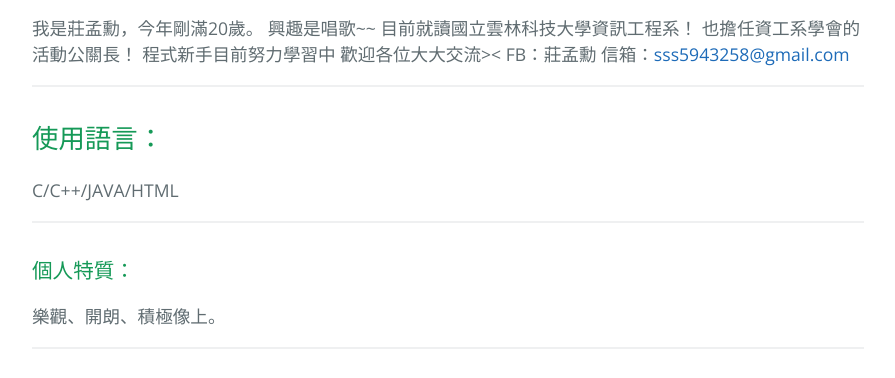
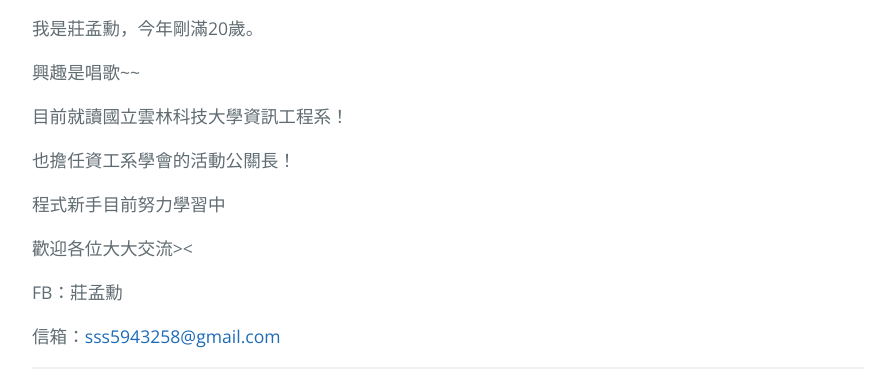
Before and after one commit to sss5943258/handsomeQQ, a plain HTML site: page index.html in a window 1280 px wide. Shown: the part 794-1172 px from the top of the page, without its empty margins (192-1087 px from the left). Drawn offline with nearby package versions, Linux system fonts and the light colour scheme.

```diff
--- a/index.html
+++ b/index.html
@@ -25,14 +25,21 @@
 
 <p><img src="https://scontent-tpe1-1.xx.fbcdn.net/v/t1.0-9/12391832_852680571497614_3499950735888640758_n.jpg?oh=45df3129044429b71843ee68bd4ad4c1&amp;oe=5808E8BE" alt=""></p>
 
-<p>我是莊孟勳，今年剛滿20歲。
-興趣是唱歌~~
-目前就讀國立雲林科技大學資訊工程系！
-也擔任資工系學會的活動公關長！
-程式新手目前努力學習中
-歡迎各位大大交流&gt;&lt;
-FB：莊孟勳
-信箱：<a href="mailto:sss5943258@gmail.com">sss5943258@gmail.com</a></p>
+<p>我是莊孟勳，今年剛滿20歲。</p>
+
+<p>興趣是唱歌~~</p>
+
+<p>目前就讀國立雲林科技大學資訊工程系！</p>
+
+<p>也擔任資工系學會的活動公關長！</p>
+
+<p>程式新手目前努力學習中</p>
+
+<p>歡迎各位大大交流&gt;&lt;</p>
+
+<p>FB：莊孟勳</p>
+
+<p>信箱：<a href="mailto:sss5943258@gmail.com">sss5943258@gmail.com</a></p>
 
 <hr>
 
@@ -91,8 +98,9 @@ FB：莊孟勳
 整個系會的擔子落在了自己的肩膀上，
 再也沒有學長幫我們扛，
 所以加油吧8屆的夥伴們，
-讓我們繼續把資工系學會的金字招牌擦亮！
-8Tion！Action！</p>
+讓我們繼續把資工系學會的金字招牌擦亮！</p>
+
+<p>8Tion！Action！</p>
 
       <footer class="site-footer">
         <span class="site-footer-owner"><a href="https://github.com/sss5943258/handsomeQQ">莊莊的異想世界</a> is maintained by <a href="https://github.com/sss5943258">sss5943258</a>.</span>
```
Also changed, not shown: params.json (+1 -1 lines).
